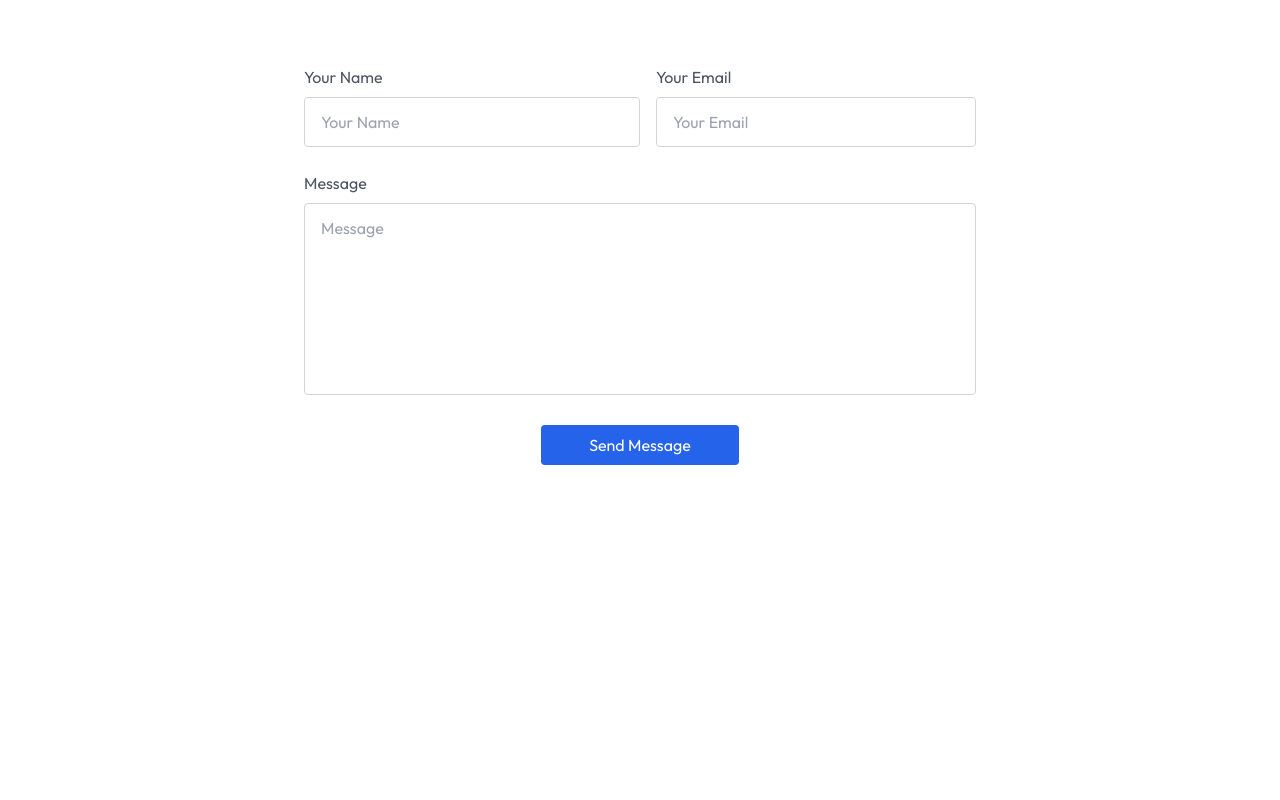
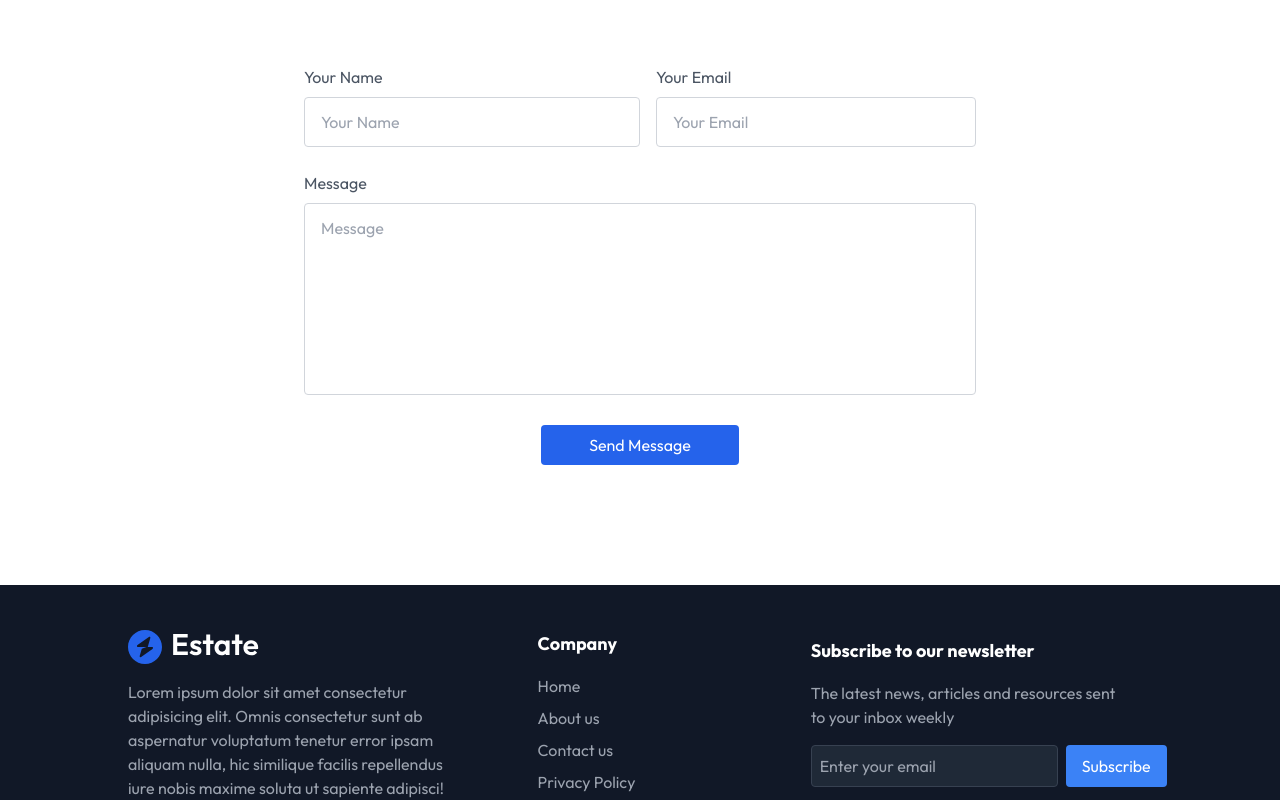
Before and after one commit to Prakashpreveen/React-JS-TailWind-RealEstate-Project, a React (Vite) app: page / in a window 1280 px wide. Shown: the part 3713-4513 px from the top of the page. Before the commit the page ends 4298 px from the top, so only its background shows below. Built offline with nearby package versions, Linux system fonts and the light colour scheme.

Commit message:
added 1st part of footer

```diff
--- a/src/App.jsx
+++ b/src/App.jsx
@@ -6,6 +6,7 @@ import Testimonials from "./components/Testimonials";
 import Contact from "./components/Contact";
 
 import { ToastContainer } from "react-toastify";
+import Footer from "./components/Footer";
 
 const App = () => {
   return (
@@ -16,6 +17,7 @@ const App = () => {
       <Projects />
       <Testimonials />
       <Contact />
+      <Footer />
     </div>
   );
 };
--- /dev/null
+++ b/src/components/Footer.jsx
@@ -0,0 +1,64 @@
+import React from "react";
+import { assets } from "../assets/assets";
+
+const Footer = () => {
+  return (
+    <div
+      className="pt-10 px-4 md:px-20 lg:px-32 bg-gray-900 w-full overflow-hidden"
+      id="Footer"
+    >
+      <div className="container mx-auto flex flex-col md:flex-row justify-between items-center">
+        <div className="w-full md:w-1/3 mb-8 md:mb-0">
+          <img src={assets.logo_dark} alt="" />
+          <p className="text-gray-400 mt-4">
+            Lorem ipsum dolor sit amet consectetur adipisicing elit. Omnis
+            consectetur sunt ab aspernatur voluptatum tenetur error ipsam
+            aliquam nulla, hic similique facilis repellendus iure nobis maxime
+            soluta ut sapiente adipisci!
+          </p>
+        </div>
+
+        <div className="w-full md:w-1/5 mb-8 md:mb-0">
+          <h3 className="text-white text-lg font-bold mb-4">Company</h3>
+          <ul className="flex flex-col gap-2 text-gray-400">
+            <a href="#Header" className="hover:text-white">
+              Home
+            </a>
+            <a href="#About" className="hover:text-white">
+              About us
+            </a>
+            <a href="#Contact" className="hover:text-white">
+              Contact us
+            </a>
+            <a href="#" className="hover:text-white">
+              Privacy Policy
+            </a>
+          </ul>
+        </div>
+
+        <div className="w-full md:w-1/3">
+          <h3 className="text-white text-lg font-bold mb-4">
+            Subscribe to our newsletter
+          </h3>
+          <p className="text-gray-400 mb-4 max-w-80">
+            The latest news, articles and resources sent to your inbox weekly
+          </p>
+          <div className="flex gap-2">
+            <input
+              type="email"
+              placeholder="Enter your email"
+              className="p-2 rounded bg-gray-800 text-gray-400 border border-gray-700 w-full md:w-auto focus:outline-none"
+            />
+            <button className="py-2 px-4 rounded bg-blue-500 text-white">
+              Subscribe
+            </button>
+          </div>
+        </div>
+      </div>
+
+      <div></div>
+    </div>
+  );
+};
+
+export default Footer;
```
